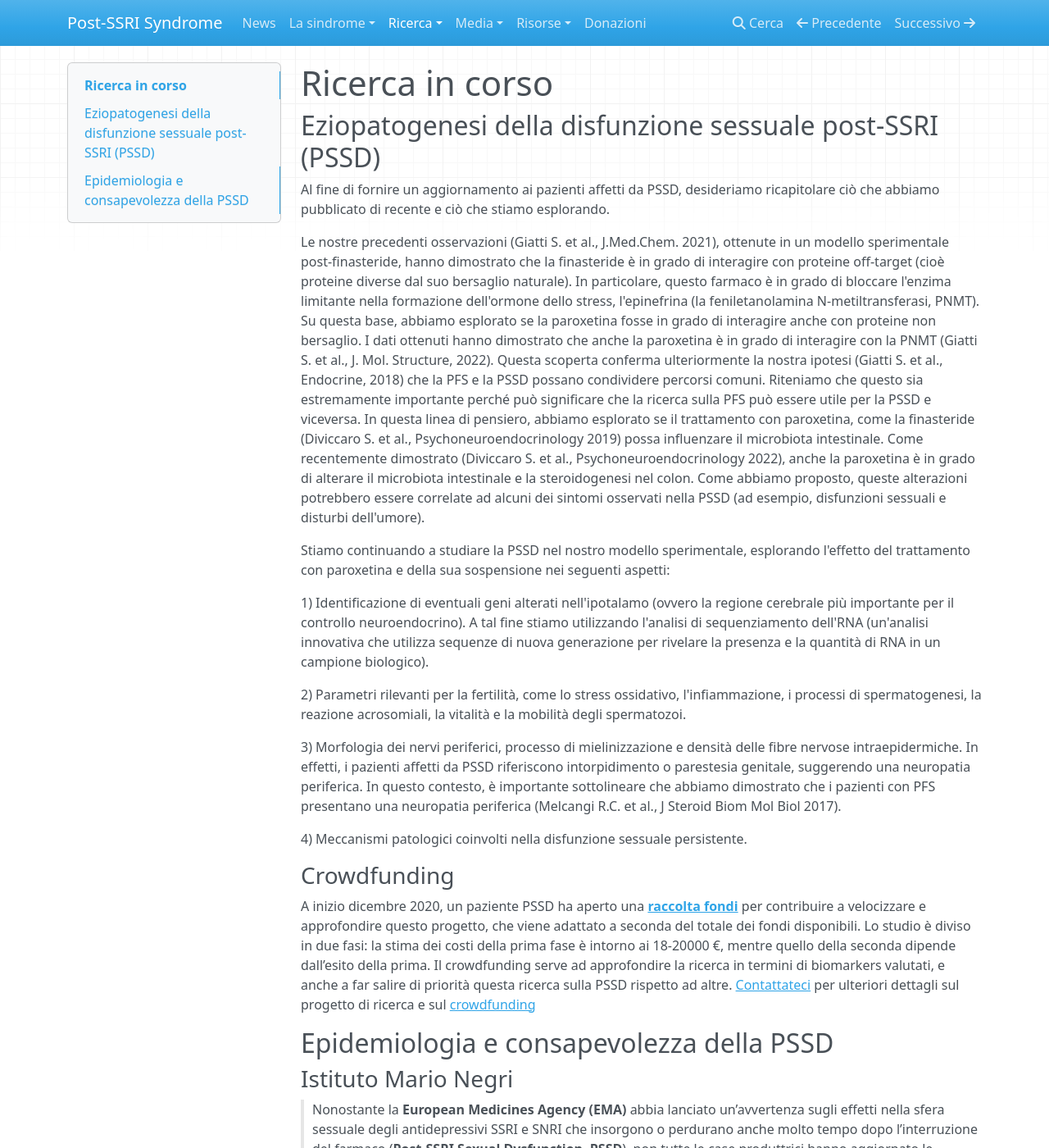
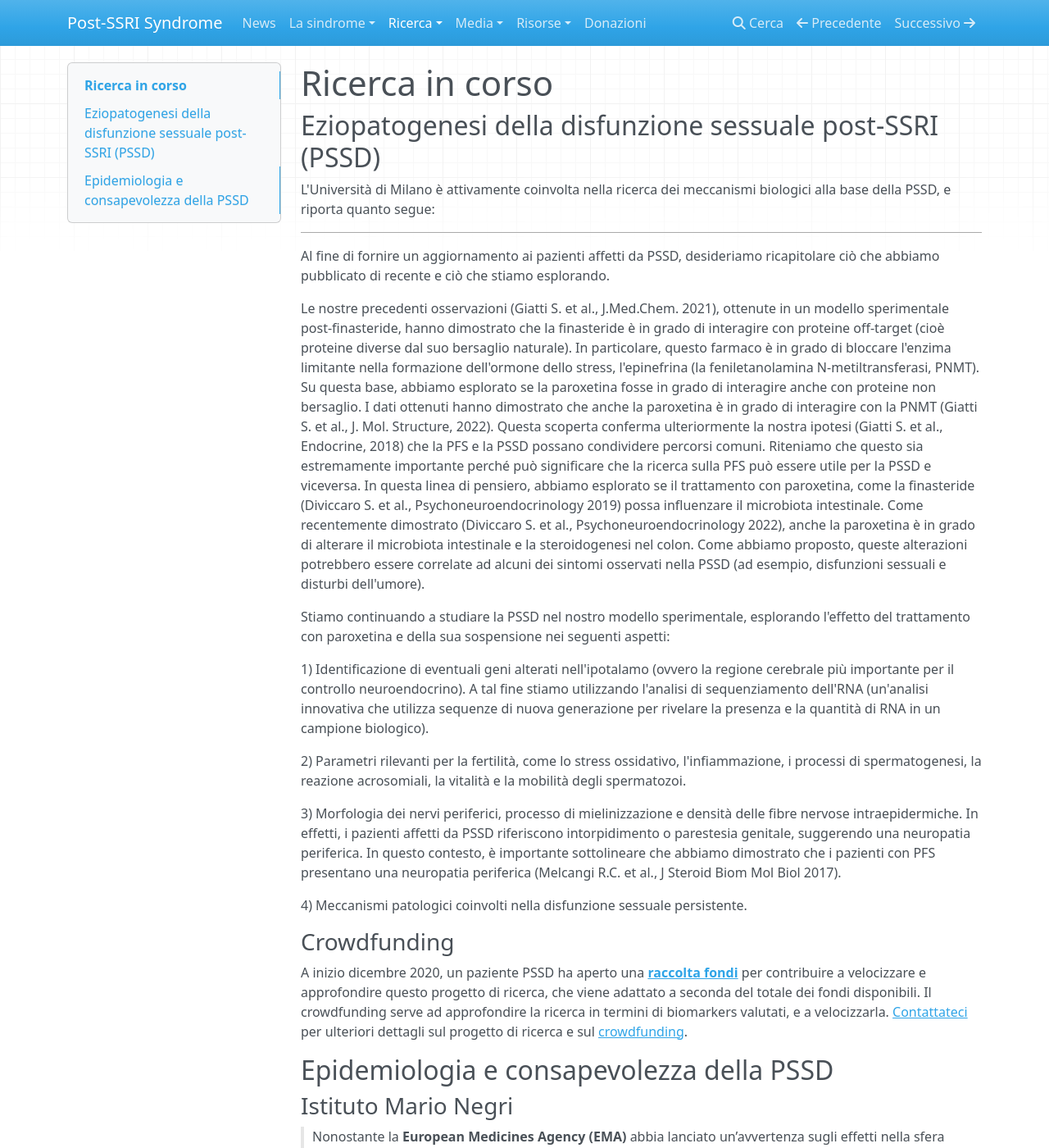
Before and after one commit to postssrisyndrome/windmill, an MkDocs documentation site: the page built from docs/ricerca/ricerca-in-corso.md, in a window 1280 px wide and 1400 px high. Shown: the whole window at 82% size. Built offline with MkDocs 1.6.1, drawn with Linux system fonts in a browser that asks for light colours; nearby versions of some CDN libraries.

Commit message:
ricerca-in-corso: fixup (crowdfunding e intro)

```diff
--- a/docs/ricerca/ricerca-in-corso.md
+++ b/docs/ricerca/ricerca-in-corso.md
@@ -1,6 +1,10 @@
 # Ricerca in corso
 
 ## Eziopatogenesi della disfunzione sessuale post-SSRI (PSSD)
+
+L'Università di Milano è attivamente coinvolta nella ricerca dei meccanismi biologici alla base della PSSD, e riporta quanto segue:
+
+---
 
 Al fine di fornire un aggiornamento ai pazienti affetti da PSSD, desideriamo ricapitolare ciò che abbiamo pubblicato di recente e ciò che stiamo esplorando.
 
@@ -19,7 +23,8 @@ Stiamo continuando a studiare la PSSD nel nostro modello sperimentale, esplorand
 
 ### Crowdfunding
 
-A inizio dicembre 2020, un paziente PSSD ha aperto una [**raccolta fondi**](https://www.gofundme.com/f/27l8qmes5c) per contribuire a velocizzare e approfondire questo progetto, che viene adattato a seconda del totale dei fondi disponibili. Lo studio è diviso in due fasi: la stima dei costi della prima fase è intorno ai 18-20000 €, mentre quello della seconda dipende dall’esito della prima. Il crowdfunding serve ad approfondire la ricerca in termini di biomarkers valutati, e anche a far salire di priorità questa ricerca sulla PSSD rispetto ad altre. [Contattateci](../contatti/) per ulteriori dettagli sul progetto di ricerca e sul [crowdfunding](../news/melcangi-aperto-un-fundraising-per-contribuire-alla-ricerca-sulla-pssd.md)
+A inizio dicembre 2020, un paziente PSSD ha aperto una [**raccolta fondi**](https://www.gofundme.com/f/27l8qmes5c) per contribuire a velocizzare e approfondire questo progetto di ricerca, che viene adattato a seconda del totale dei fondi disponibili.
+Il crowdfunding serve ad approfondire la ricerca in termini di biomarkers valutati, e a velocizzarla. [Contattateci](../contatti/) per ulteriori dettagli sul progetto di ricerca e sul [crowdfunding](../news/melcangi-aperto-un-fundraising-per-contribuire-alla-ricerca-sulla-pssd.md).
 
 ## Epidemiologia e consapevolezza della PSSD
 
```
